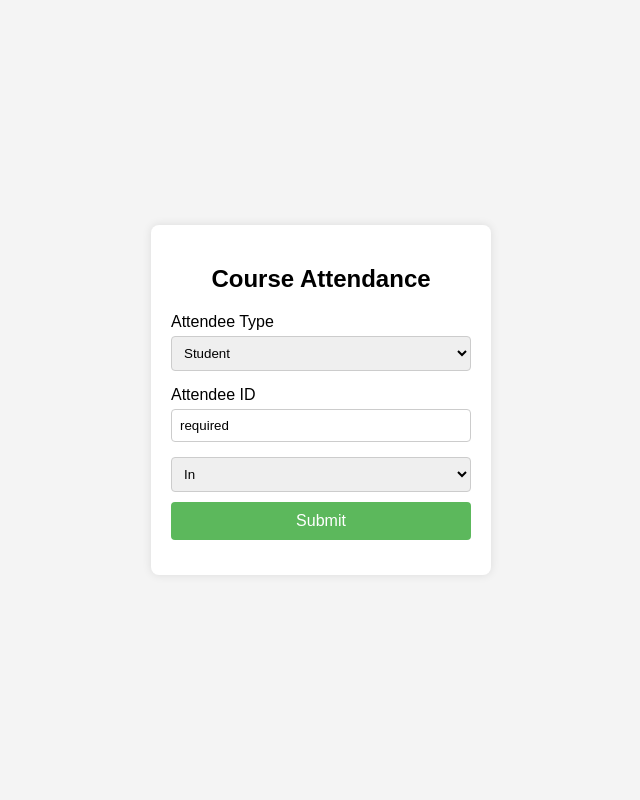
After one commit to virendrapatel123/cms, a Flask app: page /update/1 in a window 1280 px wide. The commit adds this page. Shown: the whole page, without its empty margins (319-959 px from the left). Run offline with Flask 3, Linux system fonts and the light colour scheme; data that the repository does not hold is empty.

Commit message:
add file

```diff
--- a/app.py
+++ b/app.py
@@ -1,7 +1,7 @@
 from flask import Flask,redirect,render_template,request
 import pymysql
 
-from function.att import attendance_add
+from function.att import attendance_add,attendance_update
 from function.course import course_add
 from function.enquiry import enquiry_add
 from function.guardian import guardian_add
@@ -248,6 +248,27 @@ def  teacherdelete(id):
         return redirect("/teachertable")
 
 
+@app.route("/update/<id>" ,methods=['GET','POST'])
+def updateattendence(id):
+    if request.method=='GET':
+        with conn.cursor() as cur:
+            sql="select * from attendance where attendance_id=%s"
+            values=(id)
+            cur.execute(sql,values)
+            data=cur.fetchone()
+        return render_template("attendenceupdate.html",datas=data)
+
+    status=attendance_update(id)
+    if status==1:
+
+        return redirect("/attendancetable")
+
+
+    else:
+        return "INVALID"
+
+
+
 
 
 if __name__ == '__main__':
--- a/templates/attendencetable.html
+++ b/templates/attendencetable.html
@@ -24,7 +24,8 @@
             <td>{{data[3]}}</td>
             <td>{{data[4]}}</td>
             <td>{{data[5]}}</td>
-            <td><a href="/delete/{{data[0]}}">del</a></td>
+            <td><a href="/delete/{{data[0]}}">del/</a> <a href="/update/{{data[0]}}">update</a></td>
+
         </tr>
         {% endfor%}
     </table>
--- /dev/null
+++ b/templates/attendenceupdate.html
@@ -0,0 +1,89 @@
+<!DOCTYPE html>
+<html lang="en">
+<head>
+    <meta charset="UTF-8">
+    <meta name="viewport" content="width=device-width, initial-scale=1.0">
+    <title>Attendance Form</title>
+    <style>
+        body {
+            font-family: Arial, sans-serif;
+            background-color: #f4f4f4;
+            display: flex;
+            justify-content: center;
+            align-items: center;
+            height: 100vh;
+            margin: 0;
+        }
+        .form-container {
+            background-color: #fff;
+            padding: 20px;
+            border-radius: 8px;
+            box-shadow: 0 0 10px rgba(0, 0, 0, 0.1);
+            width: 300px;
+        }
+        .form-container h2 {
+            margin-bottom: 20px;
+            text-align: center;
+        }
+        .form-group {
+            margin-bottom: 15px;
+        }
+        .form-group label {
+            display: block;
+            margin-bottom: 5px;
+        }
+        .form-group input, .form-group select,.timing {
+            width: 100%;
+            padding: 8px;
+            box-sizing: border-box;
+            border: 1px solid #ccc;
+            border-radius: 4px;
+        }
+        .form-group button {
+            width: 100%;
+            padding: 10px;
+            background-color: #5cb85c;
+            border: none;
+            border-radius: 4px;
+            color: white;
+            font-size: 16px;
+            cursor: pointer;
+            margin-top: 10px;
+        }
+        .form-group button:hover {
+            background-color: #4cae4c;
+        }
+    </style>
+</head>
+<body>
+
+<div class="form-container">
+    <h2>Course Attendance</h2>
+    <form action="/update/{{datas[0]}}" method='POST'>
+
+        <div class="form-group">
+            <label for="attendeeType">Attendee Type</label>
+            <select id="attendeeType" name="attendeeType" value= required>
+                <option value="student" value=student {% if datas[1]=='student' %} selected  {%endif%}>Student</option>
+                <option value="teacher" value=teacher {% if datas[1]=='teacher' %} selected  {%endif%}>Teacher</option>
+                <option value="staff"  value=teacher {% if datas[1]=='staff' %} selected  {%endif%}>Staff</option>
+            </select>
+        </div>
+        <div class="form-group">
+            <label for="attendeeId">Attendee ID</label>
+            <input type="text" id="attendeeId" name="attendeeId" value={{datas[2]}} required>
+        </div>
+        <select name="type" id="" class="timing">
+            <option value="in" {% if datas[3]=='in' %} selected  {%endif%}>In</option>
+            <option value="out" {% if datas[3]=='out' %} selected  {%endif%}>Out</option>
+        </select>
+
+
+        <div class="form-group">
+            <button type="submit">Submit</button>
+        </div>
+    </form>
+</div>
+
+</body>
+</html>
```
Also changed, not shown: function/att.py (+52 -4 lines).
